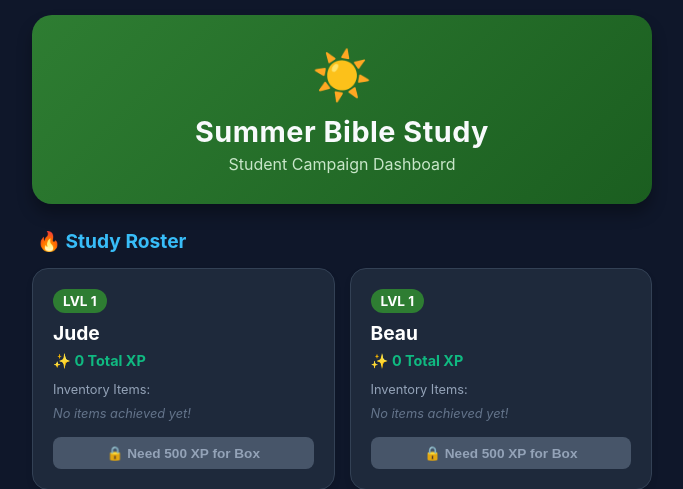
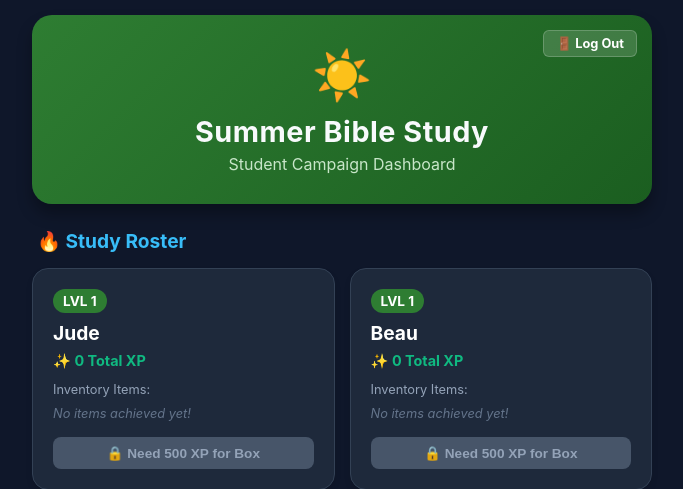
Before and after one commit to LiamN-Dev/bible_study_app, a Flask app: page /student in a window 1280 px wide. Shown: the top 489 px of the page, without its empty margins (298-981 px from the left). Run offline with Flask 3, Linux system fonts and the light colour scheme; data comes from the database, SQL or seed files in the repository; data that the repository does not hold is empty.

Commit message:
Add logout link to hero banner in student template

```diff
--- a/templates/student.html
+++ b/templates/student.html
@@ -22,7 +22,10 @@
 </head>
 <body>
 
-    <div class="hero-banner">
+   <div class="hero-banner" style="position: relative;">
+        <a href="/" style="position: absolute; top: 15px; right: 15px; background: rgba(255,255,255,0.15); color: white; text-decoration: none; padding: 5px 12px; border-radius: 6px; font-weight: bold; font-size: 0.8rem; border: 1px solid rgba(255,255,255,0.2); transition: 0.2s;">
+            🚪 Log Out
+        </a>
         <span style="font-size: 3rem;">☀️</span>
         <h1 style="margin: 10px 0 0 0; font-size: 1.8rem; letter-spacing: 0.5px;">Summer Bible Study</h1>
         <p style="margin: 5px 0 0 0; color: #c8e6c9; font-size: 1rem;">Student Campaign Dashboard</p>
```
